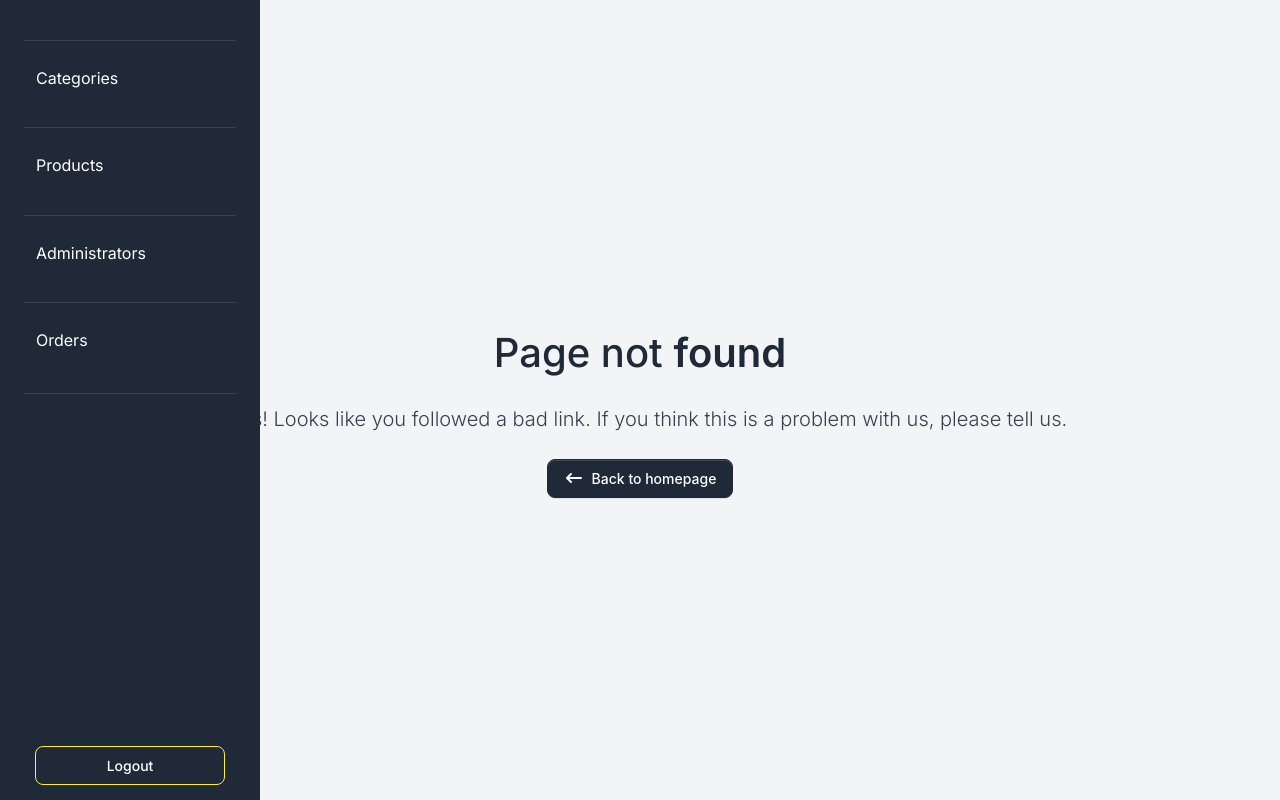
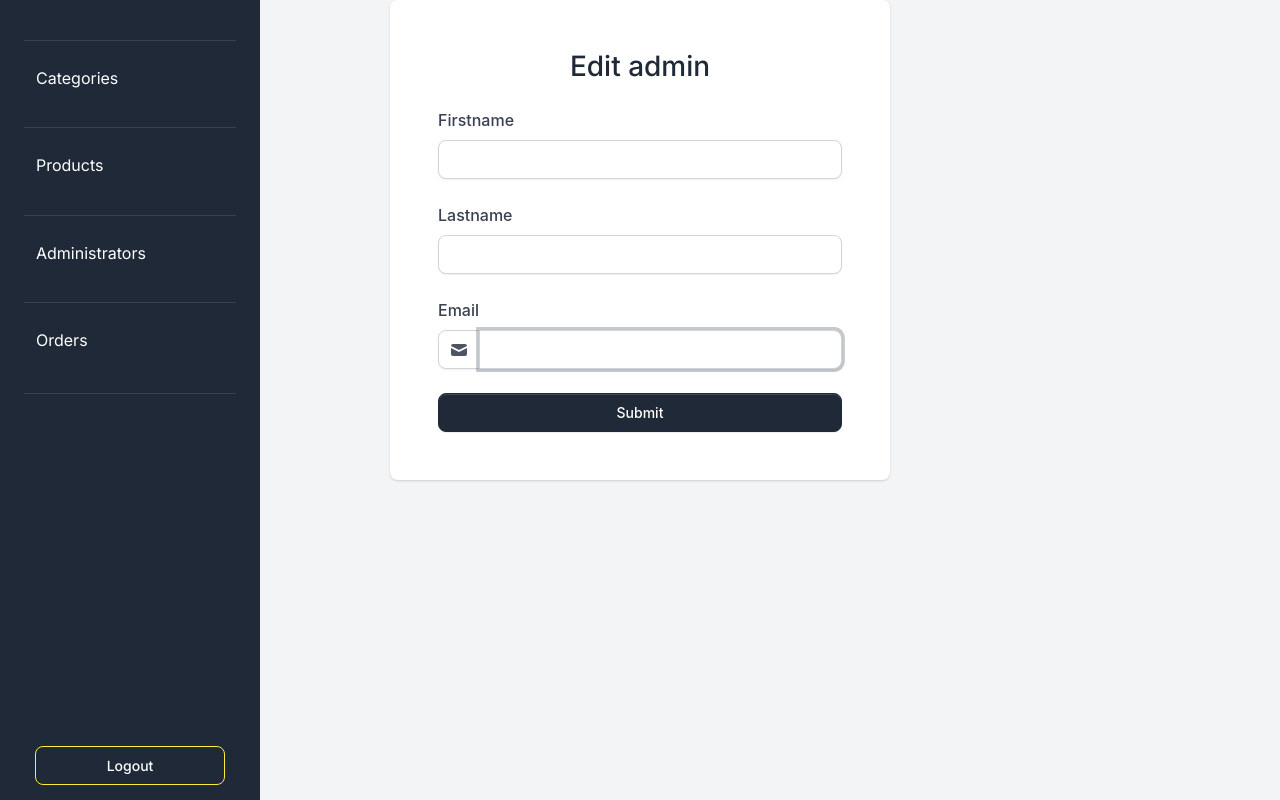
Before and after one commit to HerAraujo/E-commerce-admin-front, a React (Create React App) app: page /edit-admin/1 in a window 1280 px wide. Before the commit this address had no page. Built offline with nearby package versions, Linux system fonts and the light colour scheme; no server answers.

Commit message:
edit admin

```diff
--- a/src/App.js
+++ b/src/App.js
@@ -10,6 +10,7 @@ import ProductCreateFrom from "./pages/ProductCreateForm/ProductCreateFrom";
 import ProductEditFrom from "./pages/ProductEditForm/ProductEditForm";
 import Admins from "./pages/Admins/Admins";
 import NewAdmin from "./pages/Admins/NewAdmin";
+import UpdateAdmin from "./pages/Admins/UpdateAdmin";
 
 function App() {
   return (
@@ -22,6 +23,7 @@ function App() {
         {/* <Route path="/demo-orders" element={<Orders />} /> */}
         <Route path="/admins" element={<Admins />} />
         <Route path="/newAdmin" element={<NewAdmin />} />
+        <Route path="/edit-admin/:id" element={<UpdateAdmin />} />
         <Route path="/demo-logged" element={<Orders />} />
         <Route path="/products" element={<Products />} />
         <Route path="/category" element={<Categories />} />
--- a/src/pages/Admins/Admins.jsx
+++ b/src/pages/Admins/Admins.jsx
@@ -94,9 +94,13 @@ function Admins() {
                       {admin.id}
                     </a>
                   </td>
+
                   <td>
-                    <span className="fw-normal">{admin.firstname}</span>
+                    <Link to={`../edit-admin/${admin.id}`}>
+                      <span className="fw-normal">{admin.firstname}</span>
+                    </Link>
                   </td>
+
                   <td>
                     <span className="fw-normal"> {admin.lastname}</span>
                   </td>
--- /dev/null
+++ b/src/pages/Admins/UpdateAdmin.jsx
@@ -0,0 +1,118 @@
+import axios from "axios";
+import React, { useEffect, useState } from "react";
+import { useNavigate, useParams } from "react-router-dom";
+
+function UpdateAdmin() {
+  const navigate = useNavigate();
+  const params = useParams();
+
+  const [firstname, setFirstname] = useState("");
+  const [lastname, setLastname] = useState("");
+  const [email, setEmail] = useState("");
+  const [password, setPassword] = useState("");
+
+  useEffect(() => {
+    const getAdmin = async () => {
+      const response = await axios({
+        method: "GET",
+        url: `${process.env.REACT_APP_API_URL}/admin/${params.id}`,
+      });
+      setFirstname(response.data.firstname);
+      setLastname(response.data.lastname);
+      setEmail(response.data.email);
+      setPassword(response.data.password);
+    };
+    getAdmin();
+  }, []);
+
+  const updateAdmin = async (event) => {
+    event.preventDefault();
+    try {
+      await axios({
+        method: "PATCH",
+        url: `${process.env.REACT_APP_API_URL}/admin/${params.id}`,
+        data: {
+          firstname,
+          lastname,
+          email,
+        },
+      });
+      navigate("/admins");
+    } catch (err) {
+      console.log(err);
+    }
+  };
+
+  return (
+    <div className="col-12 d-flex align-items-center justify-content-center">
+      <div className="bg-white shadow border-0 rounded border-light p-4 p-lg-5 w-100 fmxw-500">
+        <div className="text-center text-md-center mb-4 mt-md-0">
+          <h1 className="mb-0 h3">Edit admin</h1>
+        </div>
+
+        <form className="mt-4 text-start" onSubmit={(event) => updateAdmin(event)}>
+          <div className="form-group mb-4">
+            <label htmlFor="firstname">Firstname</label>
+            <div className="input-group">
+              <input
+                type="text"
+                onChange={(event) => setFirstname(event.target.value)}
+                className="form-control"
+                id="firstname"
+                value={firstname}
+                autoFocus
+                required
+              />
+            </div>
+          </div>
+          <div className="form-group mb-4">
+            <label htmlFor="lastname">Lastname</label>
+            <div className="input-group">
+              <input
+                type="text"
+                onChange={(event) => setLastname(event.target.value)}
+                className="form-control"
+                id="lastname"
+                value={lastname}
+                autoFocus
+                required
+              />
+            </div>
+          </div>
+          <div className="form-group mb-4">
+            <label htmlFor="email">Email</label>
+            <div className="input-group">
+              <span className="input-group-text" id="basic-addon1">
+                <svg
+                  className="icon icon-xs text-gray-600"
+                  fill="currentColor"
+                  viewBox="0 0 20 20"
+                  xmlns="http://www.w3.org/2000/svg"
+                >
+                  <path d="M2.003 5.884L10 9.882l7.997-3.998A2 2 0 0016 4H4a2 2 0 00-1.997 1.884z"></path>
+                  <path d="M18 8.118l-8 4-8-4V14a2 2 0 002 2h12a2 2 0 002-2V8.118z"></path>
+                </svg>
+              </span>
+              <input
+                type="email"
+                onChange={(event) => setEmail(event.target.value)}
+                className="form-control"
+                id="email"
+                value={email}
+                autoFocus
+                required
+              />
+            </div>
+          </div>
+          <div className="d-grid">
+            <button type="submit" className="btn btn-gray-800">
+              Submit
+            </button>
+          </div>
+        </form>
+      </div>
+    </div>
+  );
+}
+
+export default UpdateAdmin;
```
